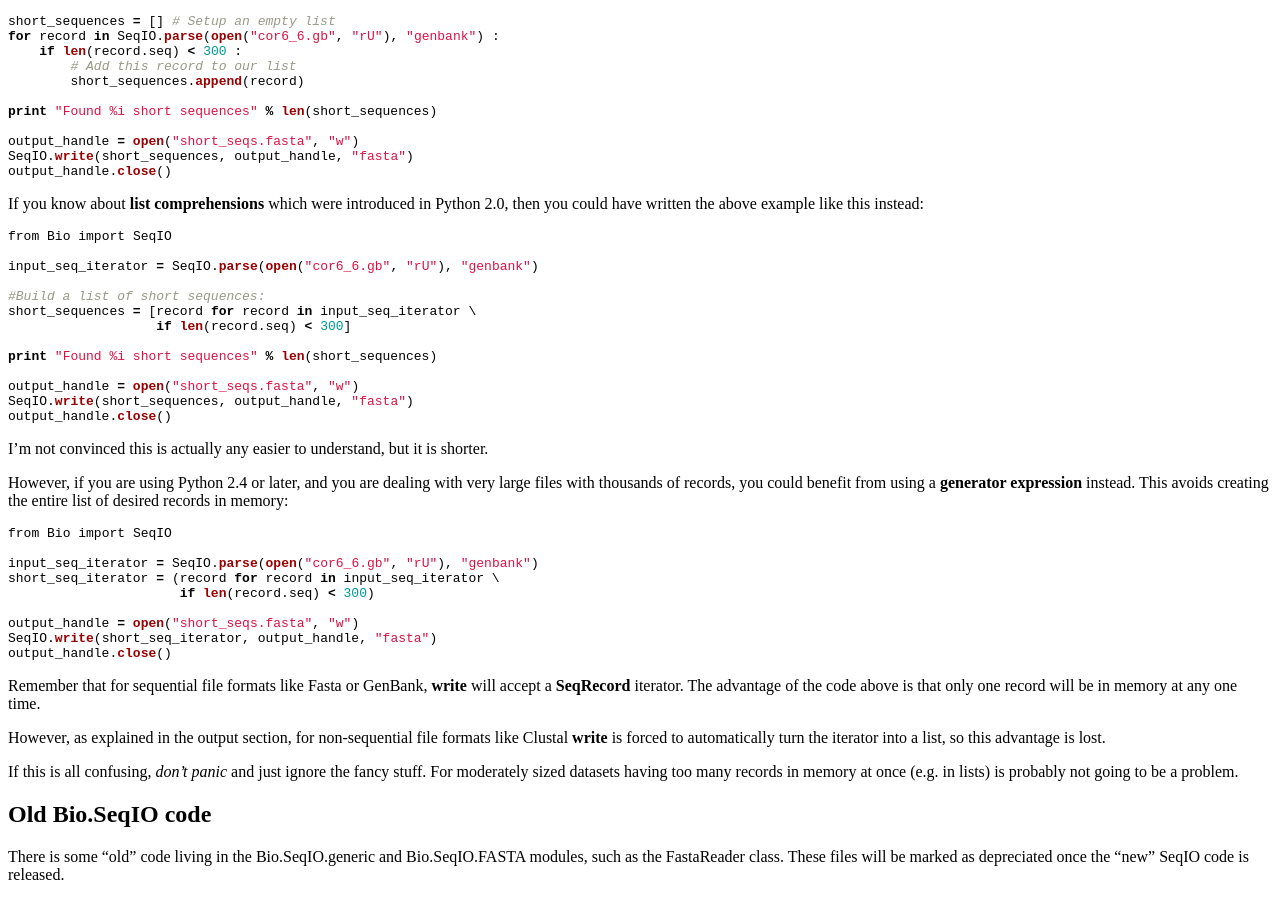
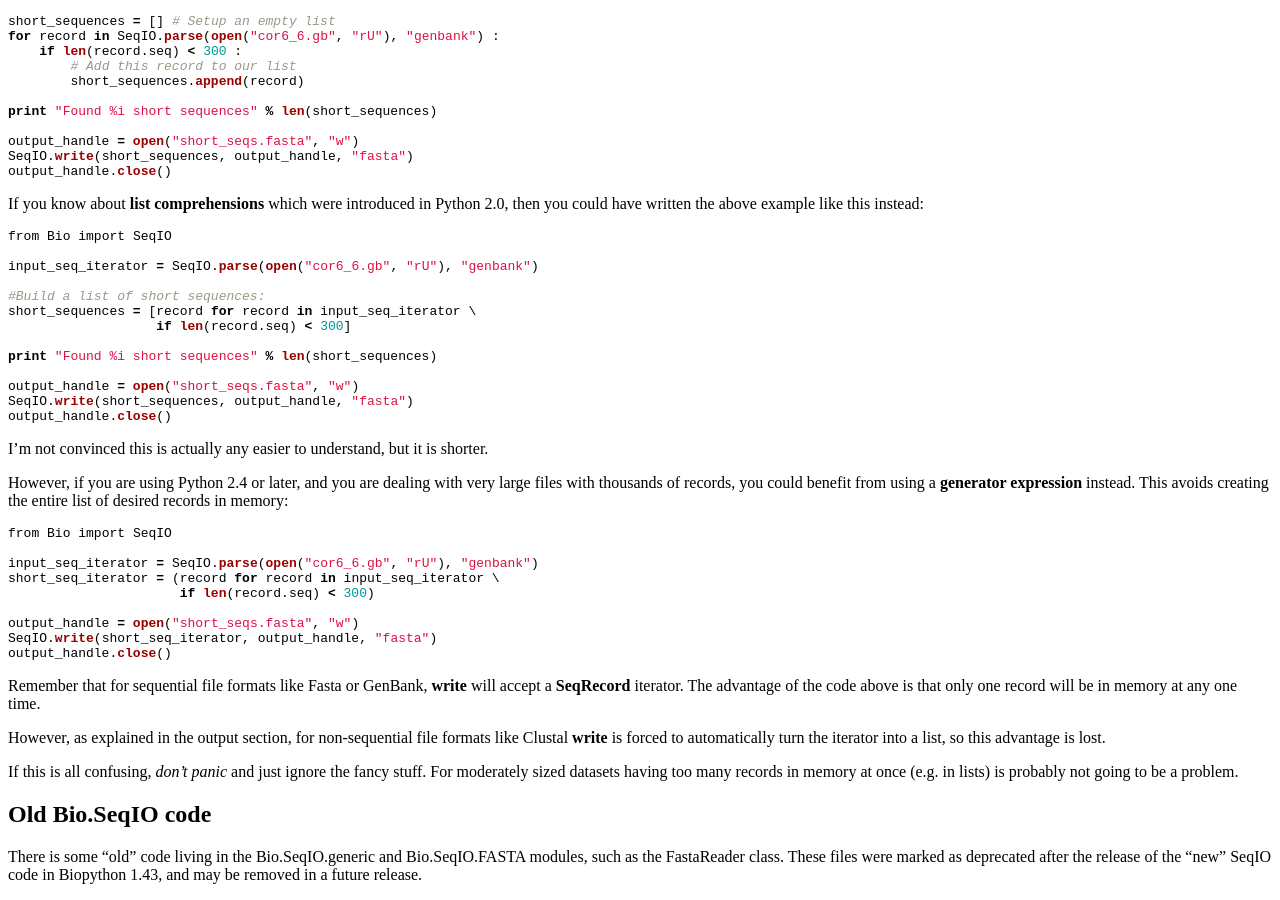
Before and after one commit to biopython/biopython.github.io, a Jekyll site: the page built from wiki/SeqIO.md, in a window 1280 px wide and 900 px high, scrolled down 2803 px. Built offline with Jekyll 4.4.1, drawn with Linux system fonts in a browser that asks for light colours.

Commit message:
Bio.SeqIO.generic and Bio.SeqIO.FASTA modules have been deprecated

```diff
--- a/wiki/SeqIO.md
+++ b/wiki/SeqIO.md
@@ -312,5 +312,6 @@ Old Bio.SeqIO code
 ------------------
 
 There is some "old" code living in the Bio.SeqIO.generic and
-Bio.SeqIO.FASTA modules, such as the FastaReader class. These files will
-be marked as depreciated once the "new" SeqIO code is released.
+Bio.SeqIO.FASTA modules, such as the FastaReader class. These files were
+marked as deprecated after the release of the "new" SeqIO code in
+Biopython 1.43, and may be removed in a future release.
```
Also changed, not shown: 1 other file.
